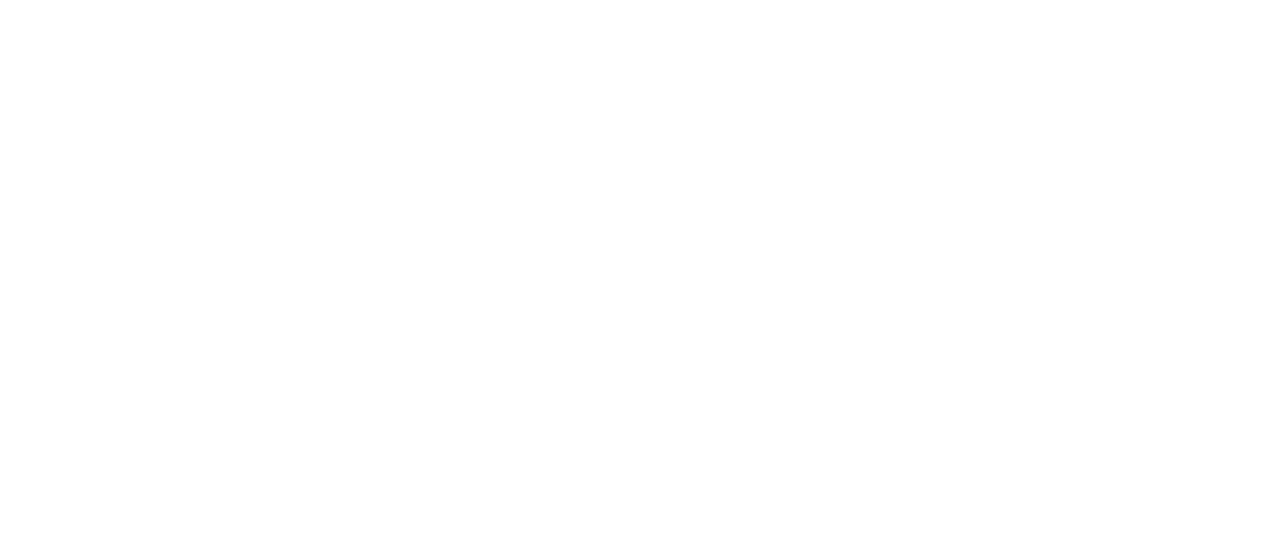
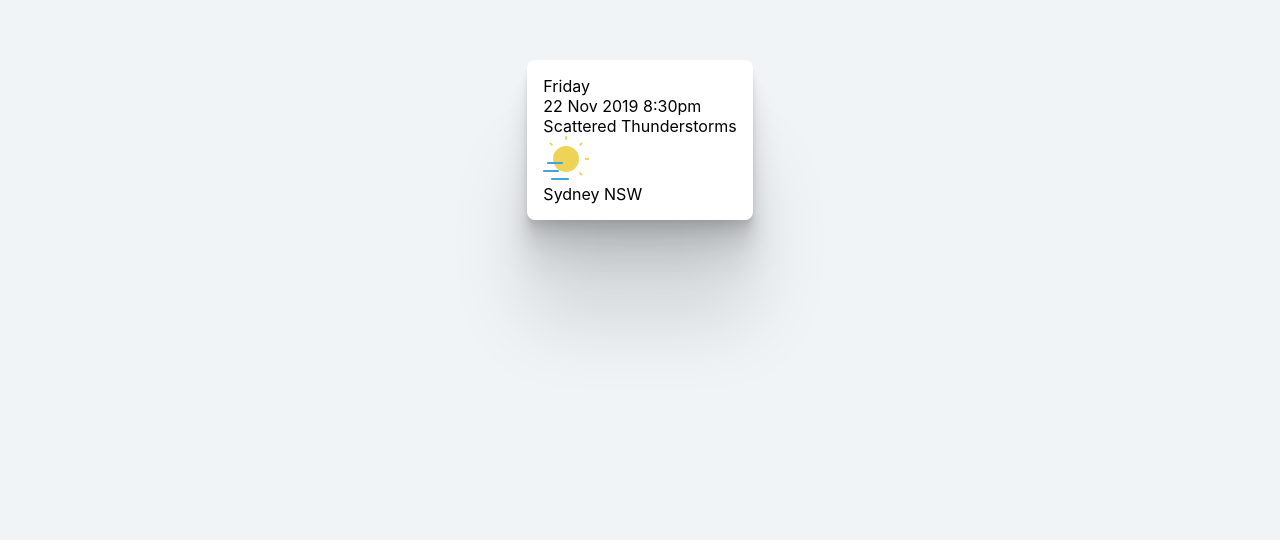
Before and after one commit to mzavattaro/weather-widget, a React (Create React App) app: page / in a window 1280 px wide. Shown: the part 260-816 px from the top of the page. Built offline with nearby package versions, Linux system fonts and the light colour scheme.

Commit message:
created card component and utilises static data

```diff
--- a/src/App.css
+++ b/src/App.css
@@ -1,9 +1,11 @@
-.App-header {
+.app {
+  background: #F0F4F7;
+}
+
+.app-header {
   min-height: 100vh;
   display: flex;
   flex-direction: column;
   align-items: center;
   justify-content: center;
-  font-size: calc(10px + 2vmin);
-  color: white;
 }
--- a/src/App.js
+++ b/src/App.js
@@ -1,11 +1,13 @@
 import React from 'react';
-import './App.css';
+import Card from './components/card';
+
+import './app.css';
 
 function App() {
     return (
-        <div className="App">
-            <header className="App-header">
-                hello world
+        <div className="app">
+            <header className="app-header">
+                <Card />
             </header>
         </div>
     );
--- /dev/null
+++ b/src/components/card/card.css
@@ -0,0 +1,13 @@
+.container {
+    background: #fff;
+    border-radius: 0.5rem;
+    padding: 1rem;
+    box-shadow:
+    0 0.175rem 0.1375rem rgba(0, 0, 0, 0.034),
+    0 0.4188rem 0.3312rem rgba(0, 0, 0, 0.048),
+    0 0.7813rem 0.625rem rgba(0, 0, 0, 0.06),
+    0 1.3938rem 1.1187rem rgba(0, 0, 0, 0.072),
+    0 2.6125rem 2.0875rem rgba(0, 0, 0, 0.086),
+    0 6.25rem 5rem rgba(0, 0, 0, 0.12)
+    ;
+}
--- /dev/null
+++ b/src/components/card/index.js
@@ -0,0 +1,41 @@
+import React from 'react';
+import { ReactComponent as SunnyIcon } from './sunny.svg';
+import './card.css';
+
+import print from '../../utilities/print';
+
+const data = {
+    day: 'Friday',
+    date: '22 Nov 2019 8:30pm',
+    condition: 'Scattered Thunderstorms',
+    temperature: '28oC',
+    location: 'Sydney NSW',
+};
+
+const Card = () => (
+    <div className="container">
+        <div className="wrapper">
+            <div className="header">
+                <div className="day">
+                    {data.day}
+                </div>
+                <div className="date">
+                    {data.date}
+                </div>
+            </div>
+            <div className="weather-condition">
+                {data.condition}
+            </div>
+            <div className="icon-temperature">
+                <div className="weather-icon">
+                    <SunnyIcon />
+                </div>
+            </div>
+            <div className="location">
+                {data.location}
+            </div>
+        </div>
+    </div>
+);
+
+export default Card;
--- a/src/index.js
+++ b/src/index.js
@@ -1,6 +1,7 @@
 import React from 'react';
 import { render } from 'react-dom';
-import App from './App';
+import App from './app';
+import './index.css';
 import * as serviceWorker from './utilities/serviceWorker';
 
 const app = <App />;
```
Also changed, not shown: src/components/card/sunny.svg (added), 1 other file (tests, documents, lock files or other folders).
